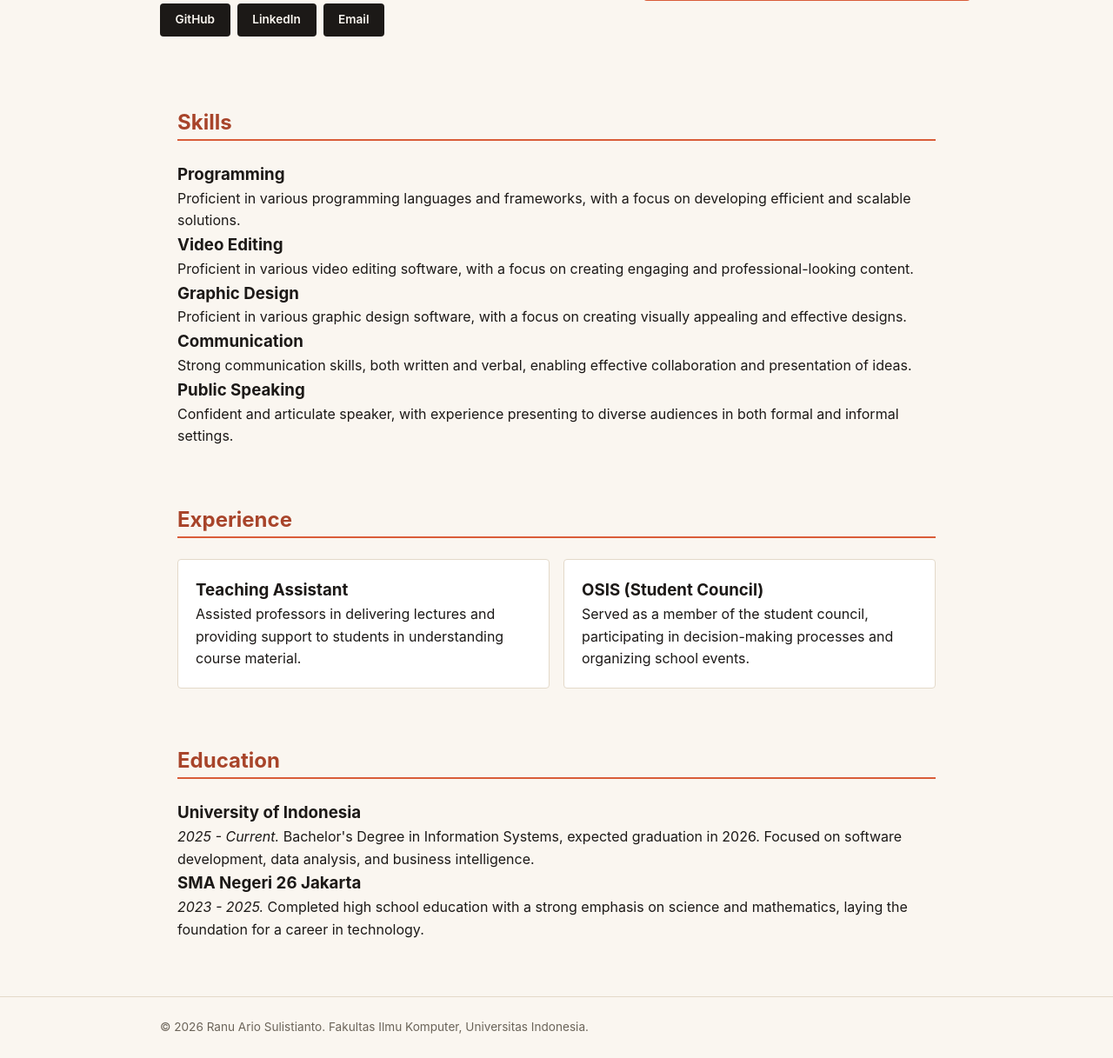
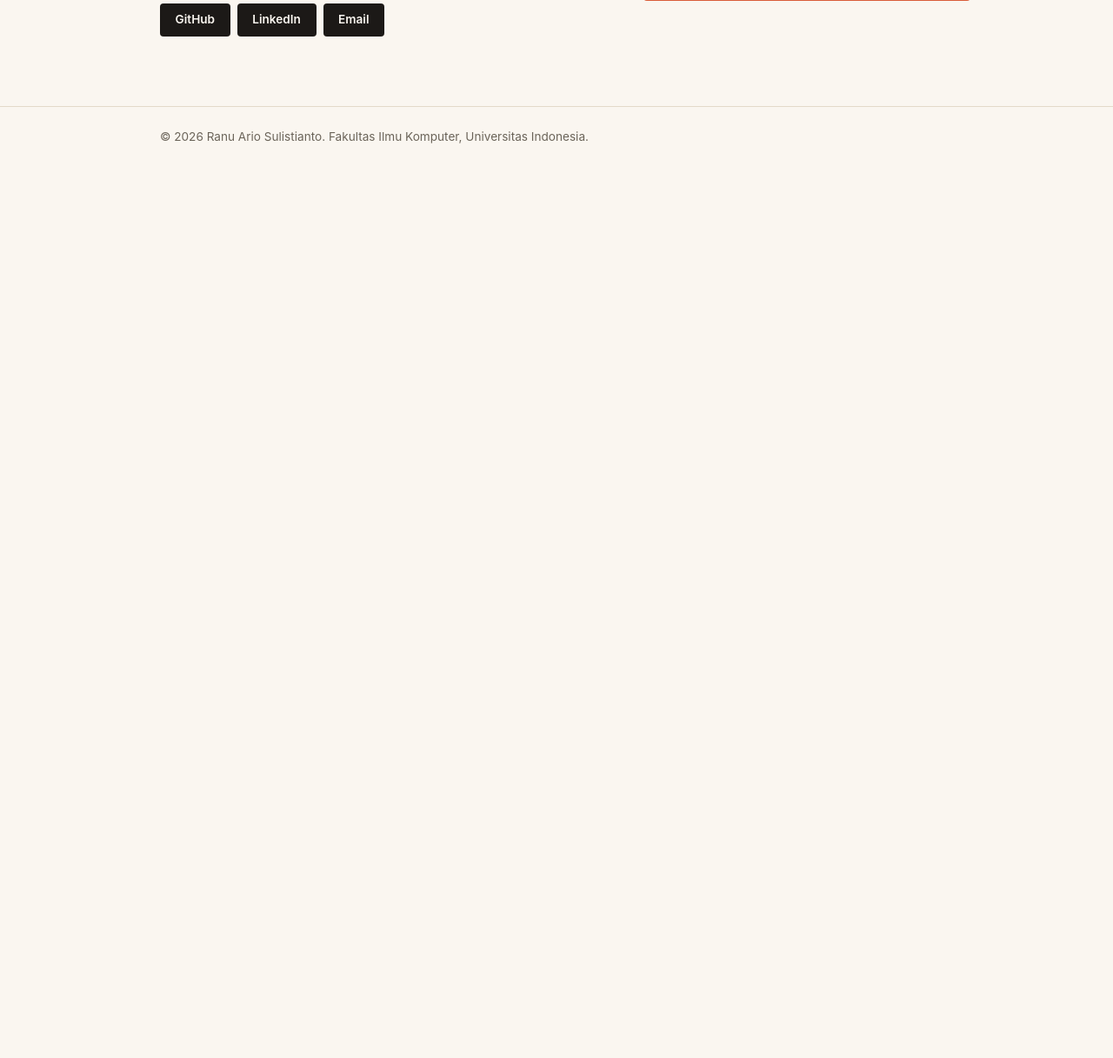
Before and after one commit to Ranario13/MyPortofolio, a Django app: page / in a window 1280 px wide. Shown: the part 601-1818 px from the top of the page at 87% size. After the commit the page ends 766 px from the top, so only its background shows below. Run offline with Django 5.2, Linux system fonts and the light colour scheme.

Commit message:
refactor: update cancel button class and clean up index.html sections

```diff
--- a/templates/education_form.html
+++ b/templates/education_form.html
@@ -20,7 +20,7 @@
                     </div>
                 {% endfor %}
                 <button type="submit" class="button">Simpan</button>
-                <a href="{% url 'main:show_education' %}" class="button button-secondary">Batal</a>
+                <a href="{% url 'main:show_education' %}" class="button button-danger">Batal</a>
             </form>
         </div>
     </section>
--- a/templates/experience_form.html
+++ b/templates/experience_form.html
@@ -20,7 +20,7 @@
                     </div>
                 {% endfor %}
                 <button type="submit" class="button">Simpan</button>
-                <a href="{% url 'main:show_experience' %}" class="button button-secondary">Batal</a>
+                <a href="{% url 'main:show_experience' %}" class="button button-danger">Batal</a>
             </form>
         </div>
     </section>
--- a/templates/index.html
+++ b/templates/index.html
@@ -34,64 +34,4 @@
     </div>
 </section>
 
-<section class="skills" id="skills">
-    <div class="skills-container">
-        <h2 class="skills-title">Skills</h2>
-        <div class="skills-grid">
-            <div class="skill-card">
-                <h3>Programming</h3>
-                <p class = "skill-desc">Proficient in various programming languages and frameworks, with a focus on developing efficient and scalable solutions.</p>
-            </div>
-            <div class="skill-card">
-                <h3>Video Editing</h3>
-                <p class = "skill-desc">Proficient in various video editing software, with a focus on creating engaging and professional-looking content.</p>
-            </div>
-            <div class="skill-card">
-                <h3>Graphic Design</h3>
-                <p class = "skill-desc">Proficient in various graphic design software, with a focus on creating visually appealing and effective designs.</p>
-            </div>
-            <div class="skill-card">
-                <h3>Communication</h3>
-                <p class = "skill-desc">Strong communication skills, both written and verbal, enabling effective collaboration and presentation of ideas.</p>
-            </div>
-            <div class="skill-card">
-                <h3>Public Speaking</h3>
-                <p class = "skill-desc">Confident and articulate speaker, with experience presenting to diverse audiences in both formal and informal settings.</p>
-            </div>
-
-        </div>
-    </div>
-</section>
-
-<section class="experience" id="experience">
-    <div class="experience-container">
-        <h2 class="experience-title">Experience</h2>
-        <div class="experience-grid">
-            <div class="experience-card">
-                <h3>Teaching Assistant</h3>
-                <p class = "experience-desc">Assisted professors in delivering lectures and providing support to students in understanding course material.</p>
-            </div>
-            <div class="experience-card">
-                <h3>OSIS (Student Council)</h3>
-                <p class = "experience-desc">Served as a member of the student council, participating in decision-making processes and organizing school events.</p>
-            </div>
-        </div>
-    </div>
-</section>
-
-<section class="education" id="education">
-    <div class="education-container">
-        <h2 class="education-title">Education</h2>
-        <div class="education-grid">
-            <div class="education-card">
-                <h3>University of Indonesia</h3>
-                <p class = "education-desc"> <em>2025 - Current.</em> Bachelor's Degree in Information Systems, expected graduation in 2026. Focused on software development, data analysis, and business intelligence.</p>
-            </div>
-            <div class="education-card">
-                <h3>SMA Negeri 26 Jakarta</h3>
-                <p class = "education-desc"> <em>2023 - 2025.</em> Completed high school education with a strong emphasis on science and mathematics, laying the foundation for a career in technology.</p>
-            </div>
-        </div>
-    </div>
-</section>
 {% endblock content %}
--- a/templates/login.html
+++ b/templates/login.html
@@ -14,7 +14,7 @@
                     <input type="password" id="password" name="password" required placeholder="Masukkan password">
                 </div>
                 <button type="submit" class="button">Masuk</button>
-                <a href="{% url 'main:show_main' %}" class="button button-secondary">Batal</a>
+                <a href="{% url 'main:show_main' %}" class="button button-danger">Batal</a>
             </form>
         </div>
     </section>
--- a/templates/projects_form.html
+++ b/templates/projects_form.html
@@ -21,7 +21,7 @@
                         </div>
                     {% endfor %}
                     <button type="submit" class="button">Tambah Project</button>
-                    <a href="{% url 'main:show_projects' %}" class="button button-secondary">Batal</a>
+                    <a href="{% url 'main:show_projects' %}" class="button button-danger">Batal</a>
                 </form>
             </div>
         </section>
--- a/templates/skills_form.html
+++ b/templates/skills_form.html
@@ -20,7 +20,7 @@
                     </div>
                 {% endfor %}
                 <button type="submit" class="button">Simpan</button>
-                <a href="{% url 'main:show_skills' %}" class="button button-secondary">Batal</a>
+                <a href="{% url 'main:show_skills' %}" class="button button-danger">Batal</a>
             </form>
         </div>
     </section>
```
